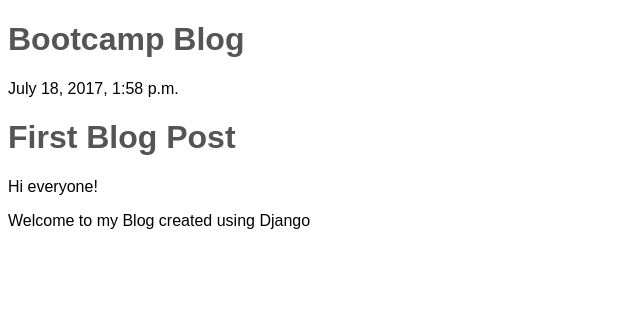
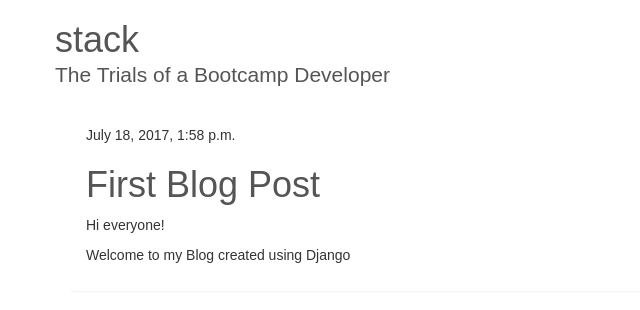
Before and after one commit to maisiec/stream3-lessons-and-challenges, a Django app: template 05-Django-Blog/blog_prj/templates/blogposts.html in a window 1280 px wide. Shown: the top 310 px of the page, without its empty margins (0-640 px from the left). Run offline with Django 3.2, Linux system fonts and the light colour scheme; the template is opened without the code that fills it: values that come from a table or form of the project are taken from there, others are empty; data comes from the database, SQL or seed files in the repository; parts of the project's set-up code (start-up, migrations or seed data) failed here and were passed over; some libraries are stand-ins or nearby versions.

Commit message:
adapted base template adding id and classes for styling

```diff
--- a/05-Django-Blog/blog_prj/templates/base.html
+++ b/05-Django-Blog/blog_prj/templates/base.html
@@ -3,19 +3,39 @@
 <html>
 <head>
 	<title>Bootcamp Blog</title>
+	<link rel="stylesheet" href="https://cdnjs.cloudflare.com/ajax/libs/bootswatch/3.3.6/cerulean/bootstrap.min.css">
 	<link rel="stylesheet" type="text/css" href="{% static 'css/blog.css' %}">
 </head>
 <body>
-	<div>
-		<h1><a href="/"></a>Bootcamp Blog</h1>
-	</div>
-	<div>
-		<div>
-			<div>
-				{% block content %}
-				{% endblock %}
-			</div>
-		</div>
-	</div>
+	<div id="masthead">
+    <div class="container">
+        <div class="row">
+                <h1> stack
+                    <p id="logo" class="lead">The Trials of a Bootcamp Developer</p>
+                </h1>
+        </div>
+    </div>
+</div>
+<div class="container">
+    <div class="row">
+        <div class="col-md-12">
+            <div class="panel">
+                <div class="panel-body">
+                    <!--blog entries-->
+                    {% block content %}
+                    {% endblock %}
+                    <!--blog entries-->
+                </div>
+            </div>
+        </div>
+    </div>
+</div>
+<footer>
+    <div class="container">
+    </div>
+</footer>
+<!-- script references -->
+<script src="https://cdnjs.cloudflare.com/ajax/libs/jquery/3.2.1/jquery.min.js"></script>
+<script src="https://cdnjs.cloudflare.com/ajax/libs/twitter-bootstrap/3.3.7/js/bootstrap.min.js"></script>
 </body>
 </html>
```
